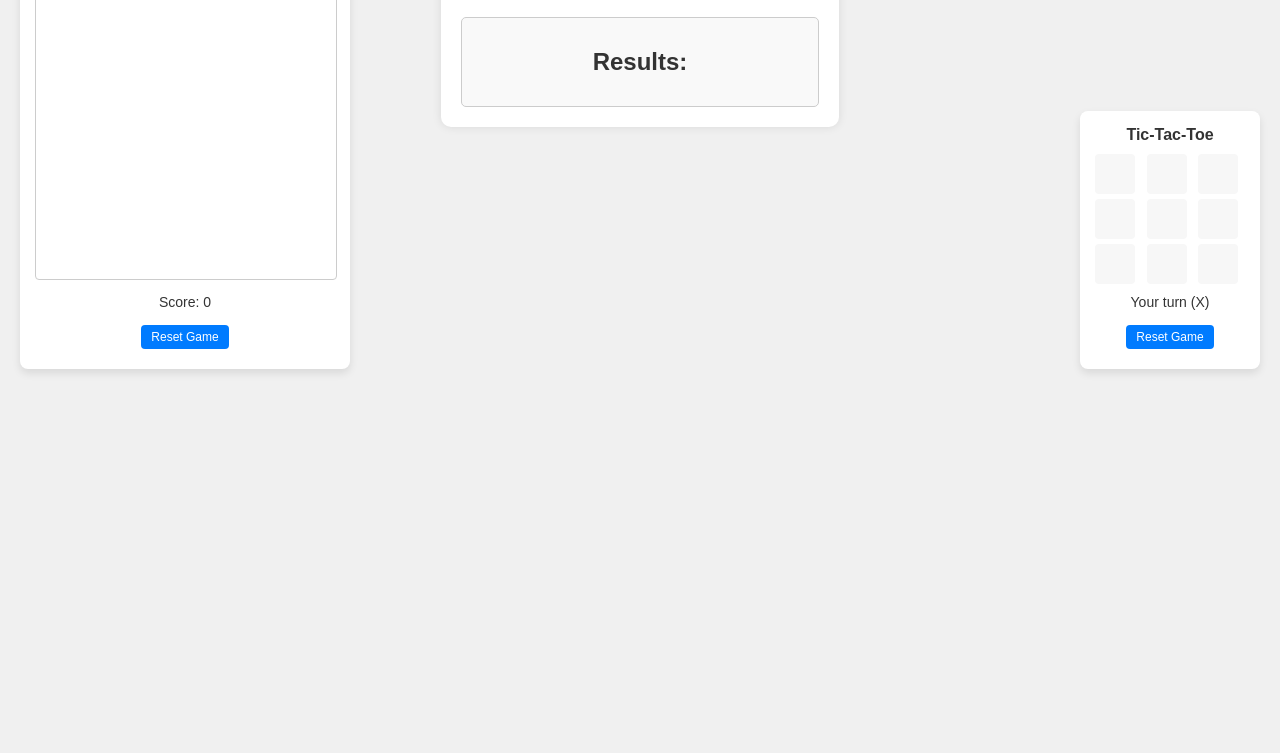
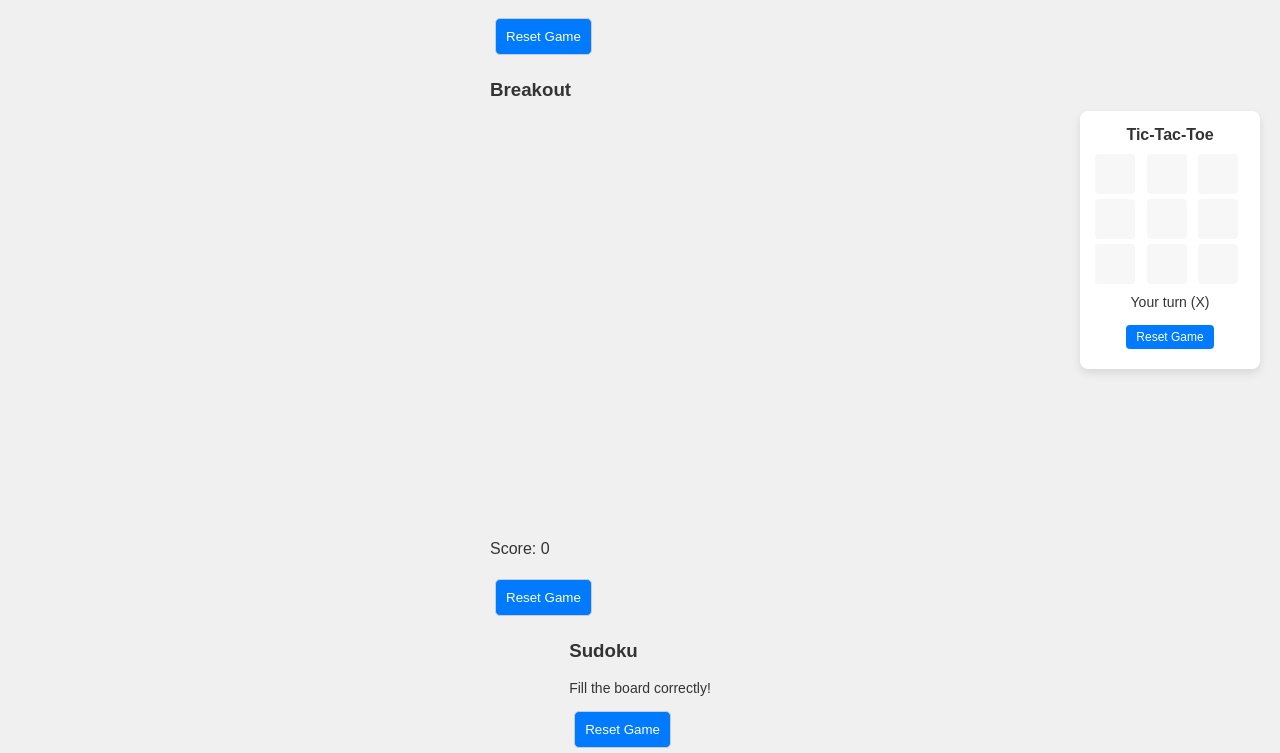
Before and after one commit to create404create/NEW2, a plain HTML site: page index.html in a window 1280 px wide. Shown: the part 411-1164 px from the top of the page. Before the commit the page ends 800 px from the top, so only its background shows below. Drawn offline with Linux system fonts and the light colour scheme.

Commit message:
Update index.html

```diff
--- a/index.html
+++ b/index.html
@@ -36,16 +36,34 @@
         <button onclick="resetGame()">Reset Game</button>
     </div>
 
-    <!-- Flappy Bird Game -->
-    <div class="flappy-bird">
-        <h3>Flappy Bird</h3>
-        <canvas id="flappyCanvas" width="300" height="400"></canvas>
+    <!-- Space Invaders Game -->
+    <div class="space-invaders">
+        <h3>Space Invaders</h3>
+        <canvas id="spaceCanvas" width="300" height="400"></canvas>
         <p class="score">Score: 0</p>
-        <button onclick="resetFlappyGame()">Reset Game</button>
+        <button onclick="resetSpaceGame()">Reset Game</button>
+    </div>
+
+    <!-- Breakout Game -->
+    <div class="breakout">
+        <h3>Breakout</h3>
+        <canvas id="breakoutCanvas" width="300" height="400"></canvas>
+        <p class="score">Score: 0</p>
+        <button onclick="resetBreakoutGame()">Reset Game</button>
+    </div>
+
+    <!-- Sudoku Game -->
+    <div class="sudoku">
+        <h3>Sudoku</h3>
+        <div class="sudoku-board"></div>
+        <p class="status">Fill the board correctly!</p>
+        <button onclick="resetSudokuGame()">Reset Game</button>
     </div>
 
     <script src="script.js"></script>
     <script src="tic-tac-toe.js"></script>
-    <script src="flappy-bird.js"></script>
+    <script src="space-invaders.js"></script>
+    <script src="breakout.js"></script>
+    <script src="sudoku.js"></script>
 </body>
 </html>
```
